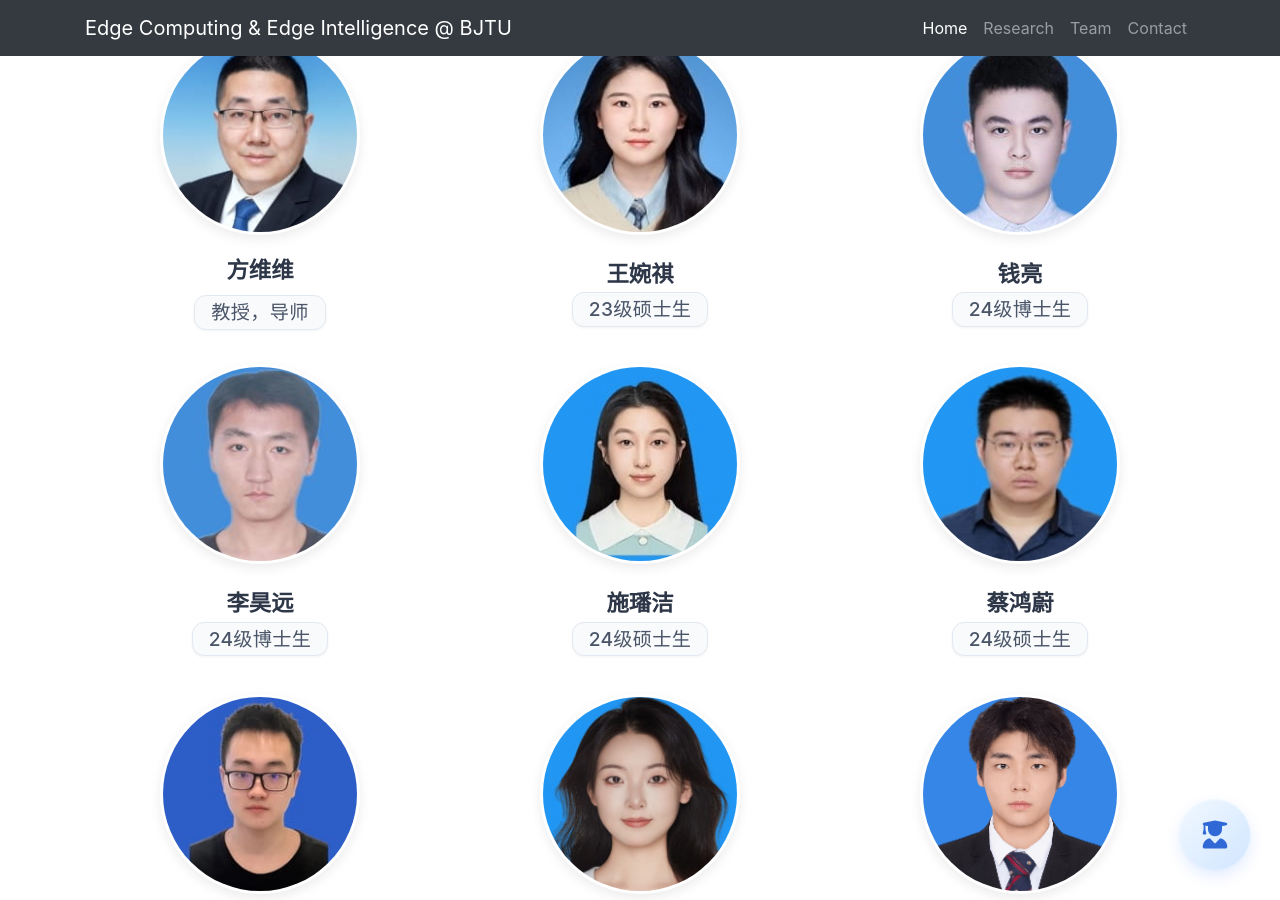
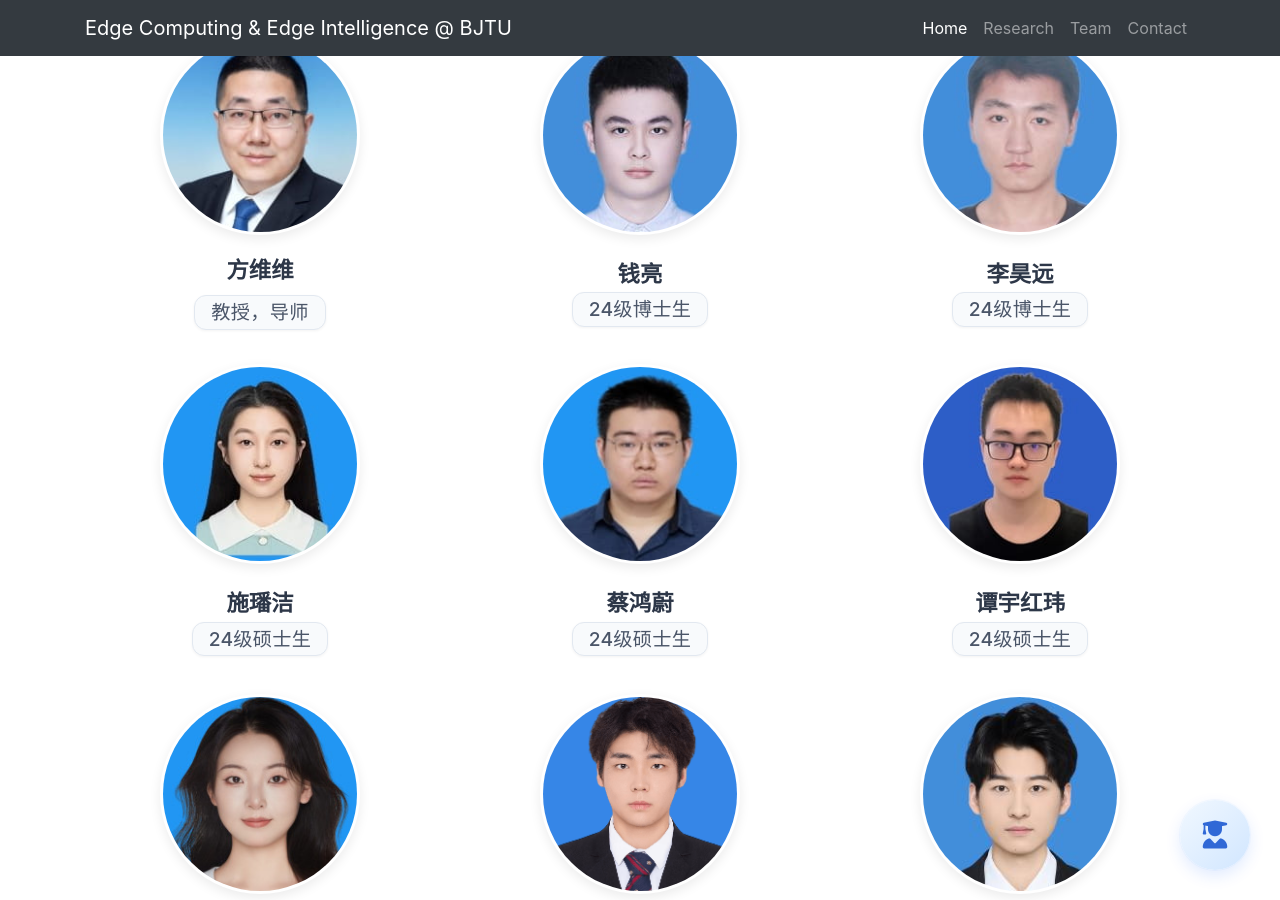
Before and after one commit to fangvv/Homepage, a Jekyll site: the page Edgecomp/index.html, which Jekyll copies as it is, in a window 1280 px wide and 900 px high, scrolled down 8263 px. Built offline with Jekyll 4.4.1, drawn with Linux system fonts in a browser that asks for light colours; comment, search, counter and statistics services are not loaded.

Commit message:
remove wwq

```diff
--- a/Edgecomp/index.html
+++ b/Edgecomp/index.html
@@ -655,10 +655,6 @@ PyTorch Mobile, 移动端深度学习,
           <h3><a href="https://faculty.bjtu.edu.cn/8530/">方维维</a> <small>教授，导师</small> </h3>
       </div>
       <div class="col-lg-4 col-sm-6 text-center mb-4">
-          <img width="200" height="200" class="rounded-circle img-fluid d-block mx-auto" src="img/wwq.jpg" alt="" loading="lazy" decoding="async" />
-          <h3>王婉祺 <small>23级硕士生</small> </h3>
-      </div>
-      <div class="col-lg-4 col-sm-6 text-center mb-4">
           <img width="200" height="200" class="rounded-circle img-fluid d-block mx-auto" src="img/ql.jpg" alt="" loading="lazy" decoding="async" />
           <h3>钱亮 <small>24级博士生</small> </h3>
       </div>
```
Also changed, not shown: Edgecomp/img/wwq.jpg (deleted).
